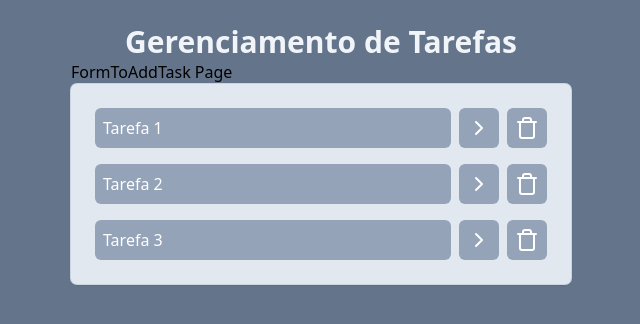
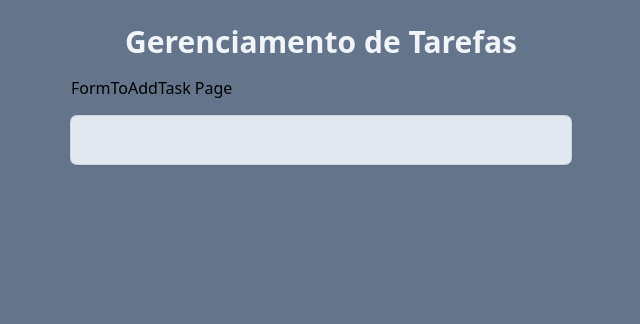
Before and after one commit to hector-oliveira/task-manager, a React (Vite) app: page / in a window 1280 px wide. Shown: the top 324 px of the page, without its empty margins (319-959 px from the left). Built offline with nearby package versions, Linux system fonts and the light colour scheme.

Commit message:
feat: function created - onTaskAdd and tasks array removed

```diff
--- a/src/App.tsx
+++ b/src/App.tsx
@@ -1,39 +1,19 @@
 import { useState } from "react";
 import FormToAddTask from "./components/form-to-add-task";
 import TaskList from "./components/task-list";
+import { v4 } from "uuid";
 
 export interface TaskListProps {
-  id: number;
+  id: string;
   title: string;
   description: string;
   isCompleted: boolean;
 }
 
-const tasksList: TaskListProps[] = [
-  {
-    id: 1,
-    title: "Tarefa 1",
-    description: "Descrição da tarefa 1",
-    isCompleted: false,
-  },
-  {
-    id: 2,
-    title: "Tarefa 2",
-    description: "Descrição da tarefa 2",
-    isCompleted: false,
-  },
-  {
-    id: 3,
-    title: "Tarefa 3",
-    description: "Descrição da tarefa 3",
-    isCompleted: false,
-  },
-];
+function App() {
+  const [tasks, setTasks] = useState<TaskListProps[]>([]);
 
-function App() {
-  const [tasks, setTasks] = useState<TaskListProps[]>(tasksList);
-
-  function onTaskStatusChange(taskId: number) {
+  function onTaskUpdate(taskId: string) {
     const newTasks = tasks.map((task) => {
       if (task.id === taskId) {
         return {
@@ -46,20 +26,31 @@ function App() {
     setTasks(newTasks);
   }
 
-  function onTaskDelete(taskId: number) {
+  function onTaskDelete(taskId: string) {
     const newTasks = tasks.filter((task) => task.id !== taskId);
     setTasks(newTasks);
   }
+
+  function onTaskAdd(title: string, description: string) {
+    const newTasks = {
+      id: v4(),
+      title,
+      description,
+      isCompleted: false,
+    };
+    setTasks([...tasks, newTasks]);
+  }
+
   return (
     <div className="w-screen h-screen bg-slate-500 flex justify-center p-6">
-      <div className="w-[500px]">
+      <div className="w-[500px] space-y-4">
         <h1 className="text-3xl font-bold text-slate-100 text-center">
           Gerenciamento de Tarefas
         </h1>
-        <FormToAddTask />
+        <FormToAddTask onAdd={onTaskAdd} />
         <TaskList
           tasks={tasks}
-          onUpdate={onTaskStatusChange}
+          onUpdate={onTaskUpdate}
           onDelete={onTaskDelete}
         />
       </div>
--- /dev/null
+++ b/src/hooks/use-app.ts
@@ -0,0 +1,48 @@
+import { useState } from "react";
+
+export interface TaskListProps {
+  id: number;
+  title: string;
+  description: string;
+  isCompleted: boolean;
+}
+
+export const tasksList: TaskListProps[] = [
+  {
+    id: 1,
+    title: "Tarefa 1",
+    description: "Descrição da tarefa 1",
+    isCompleted: false,
+  },
+  {
+    id: 2,
+    title: "Tarefa 2",
+    description: "Descrição da tarefa 2",
+    isCompleted: false,
+  },
+  {
+    id: 3,
+    title: "Tarefa 3",
+    description: "Descrição da tarefa 3",
+    isCompleted: false,
+  },
+];
+
+export function useApp() {
+  const [tasks, setTasks] = useState<TaskListProps[]>(tasksList);
+
+  function onTaskStatusChange(taskId: number) {
+    const newTasks = tasks.map((task) => {
+      if (task.id === taskId) {
+        return {
+          ...task,
+          isCompleted: !task.isCompleted,
+        };
+      }
+      return task;
+    });
+    setTasks(newTasks);
+  }
+
+  return { tasks, onTaskStatusChange };
+}
```
